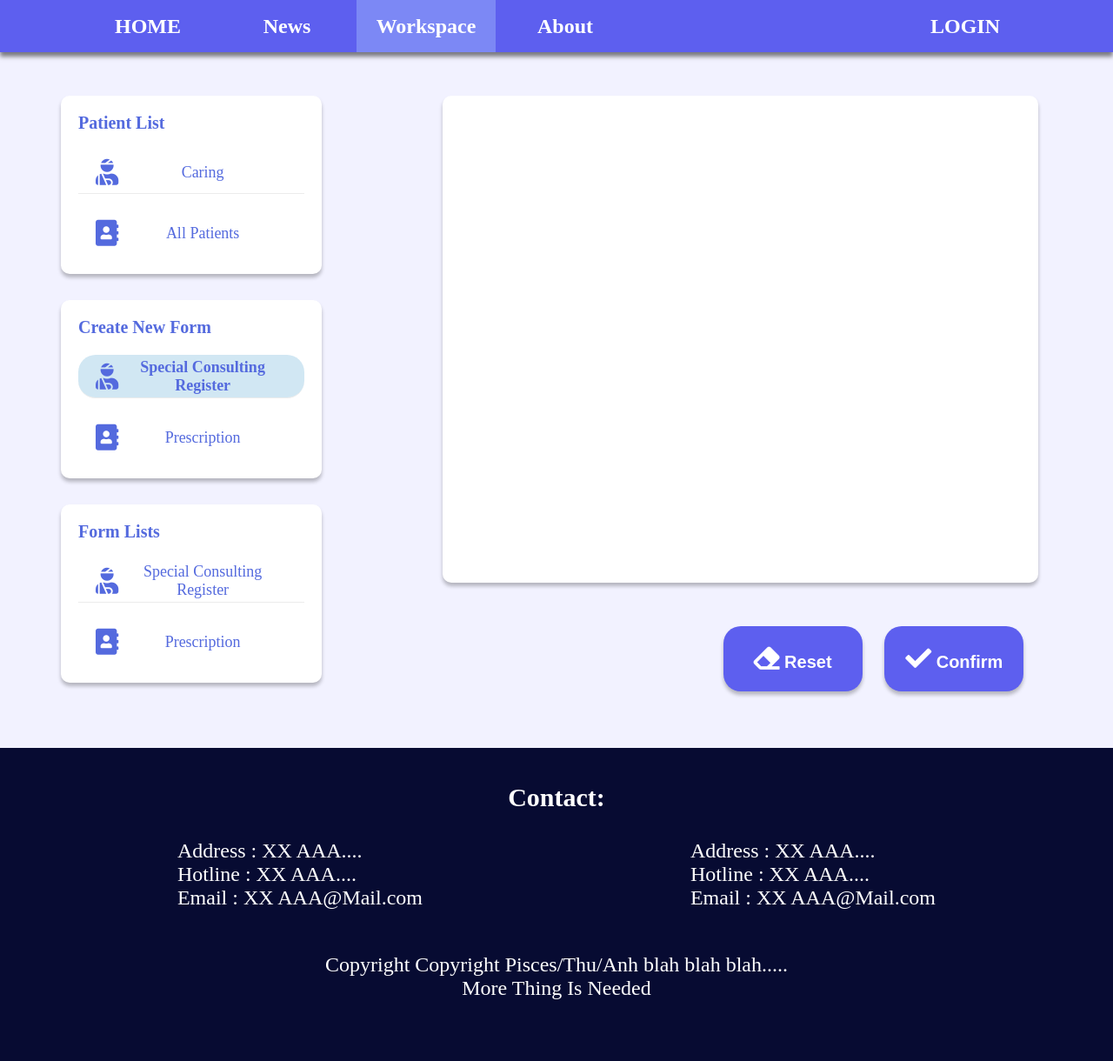
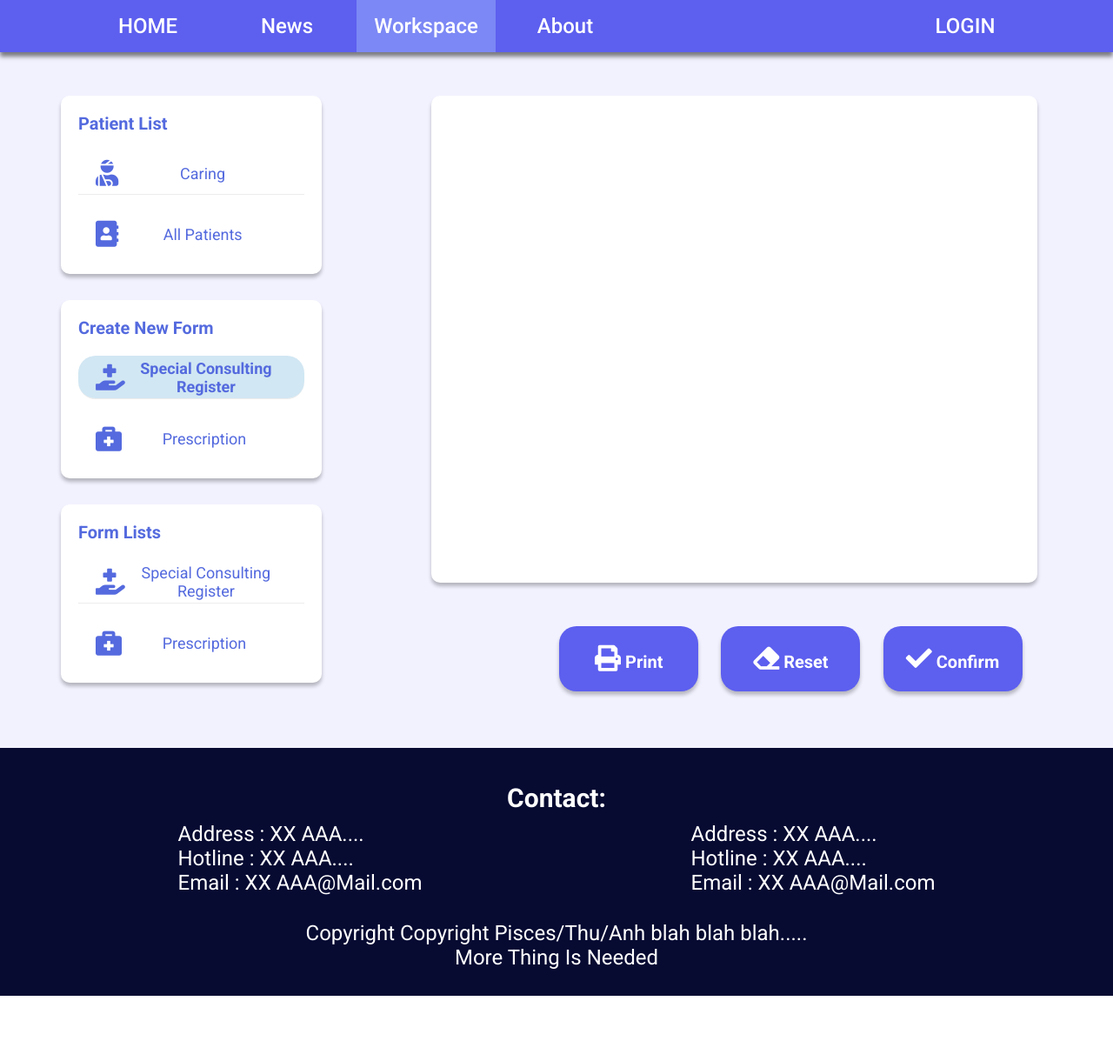
Before and after one commit to Nqunhth/Web_HospitalManagement, a PHP site: page /Doctor/formSpecCon.html in a window 1280 px wide. Shown: the whole page at 87% size. After the commit the page ends 1145 px from the top, so only its background shows below. Run offline with PHP 8.4, Linux system fonts and the light colour scheme.

Commit message:
Update Font -Fix size Footer -Fix icon-button

```diff
--- a/About/aboutPage.html
+++ b/About/aboutPage.html
@@ -18,7 +18,7 @@
         <div class="header__navbar">
             <ul class="navbar--list">
                 <li class="navbar--item">
-                    <a href="/" class="navbar--item-link is-active-in-navbar">HOME</a>
+                    <a href="/" class="navbar--item-link">HOME</a>
                 </li>
                 <li class="navbar--item">
                     <a href="" class="navbar--item-link">News</a>
@@ -27,7 +27,7 @@
                     <a href="../Doctor/patientCaring.html" class="navbar--item-link">Workspace</a>
                 </li>
                 <li class="navbar--item has-dropdown-menu">
-                    <a href="" class="navbar--item-link">About</a>
+                    <a href="./aboutPage.html" class="navbar--item-link is-active-in-navbar">About</a>
                     <ul class="dropdown-menu">
                         <li>
                             <a href="">Our Hospital</a>
--- a/Doctor/formSpecCon.html
+++ b/Doctor/formSpecCon.html
@@ -4,6 +4,12 @@
 <head>
     <meta charset="UTF-8">
     <title>HealthCareManagement</title>
+
+    <!--"Roboto" & "M PLUS Rounded 1c font" -->
+    <link rel="preconnect" href="https://fonts.googleapis.com">
+    <link rel="preconnect" href="https://fonts.gstatic.com" crossorigin>
+    <link rel="stylesheet" href="https://fonts.googleapis.com/css2?family=M+PLUS+Rounded+1c:wght@100;300;400;500;700;800;900&family=Roboto:ital,wght@0,100;0,300;0,400;0,500;0,700;1,100;1,300;1,400;1,500;1,700&display=swap">
+
     <link rel="stylesheet" href="../css/main.css">
     <link rel="stylesheet" href="../icon/fontawesome-free-5.15.4-web/css/all.min.css">
 </head>
@@ -22,7 +28,7 @@
                     <a href="./patientCaring.html" class="navbar--item-link is-active-in-navbar">Workspace</a>
                 </li>
                 <li class="navbar--item has-dropdown-menu">
-                    <a href="" class="navbar--item-link">About</a>
+                    <a href="../About/aboutPage.html" class="navbar--item-link">About</a>
                     <ul class="dropdown-menu">
                         <li>
                             <a href="">Our Hospital</a>
@@ -64,11 +70,11 @@
                         <p>Create New Form</p>
                         <ul>
                             <li class="has-border-bottom is-active-in-menu">
-                                <i class="fas fa-user-injured"></i>
+                                <i class="fas fa-hand-holding-medical"></i>
                                 <a href="./formSpecCon.html">Special Consulting Register</a>
                             </li>
                             <li>
-                                <i class="fas fa-address-book"></i>
+                                <i class="fas fa-briefcase-medical"></i>
                                 <a href="./formPrescription.html">Prescription</a>
                             </li>
                         </ul>
@@ -77,11 +83,11 @@
                         <p>Form Lists</p>
                         <ul>
                             <li class="has-border-bottom">
-                                <i class="fas fa-user-injured"></i>
+                                <i class="fas fa-hand-holding-medical"></i>
                                 <a href="./listSpecCon.html">Special Consulting Register</a>
                             </li>
                             <li>
-                                <i class="fas fa-address-book"></i>
+                                <i class="fas fa-briefcase-medical"></i>
                                 <a href="./listPrescription.html">Prescription</a>
                             </li>
                         </ul>
@@ -92,6 +98,7 @@
 
                     </div>
                     <div class="content__button">
+
                         <button class="button button-confirm">
                             <i class="fas fa-check"></i>
                             Confirm
@@ -99,6 +106,10 @@
                         <button class="button button-reset">
                             <i class="fas fa-eraser"></i>
                             Reset
+                        </button>
+                        <button class="button button-print">
+                            <i class="fas fa-print"></i>
+                            Print
                         </button>
                     </div>
 
--- a/css/main.css
+++ b/css/main.css
@@ -27,6 +27,7 @@
     background-image: url('/img/_116734510_fb04a850-8d34-421d-aff1-988acc6efabb.jpg');
     background-repeat: no-repeat;
     background-size: cover;
+    /* position: relative; */
 }
 .header__news--img .news--btn{
     height: 100%;
@@ -57,6 +58,7 @@
     height: 40vh;
     background-color: #1C2244;
 }
+
 /*main__content navbar*/
 .header__navbar{
     position: sticky;
@@ -88,11 +90,13 @@
     position: relative;
     color: white;
     font-size: 24px;
-    font-weight: 700; /* Same as Bold */
+    font-family: 'Roboto', sans-serif;
+    font-weight: 500;
 }
 .navbar--flex-spacer{
     flex-grow: 1;
 }
+
 /*Current selected page*/
 .is-active-in-navbar{
     background-color: #7C88F5;
@@ -102,6 +106,7 @@
     background-color:#D1E7F3;
     font-weight: 700;
 }
+
 /*main__content navbar navbar_dropdown*/
 .has-dropdown-menu{
     position: relative;
@@ -128,7 +133,8 @@
     height: 50px;
     color: white;
     font-size: 24px;
-    font-weight: 500;
+    font-family: 'Roboto', sans-serif;
+    font-weight: 300;
 }
     /*navbar + dropdown effect*/
 .navbar--item a:hover{
@@ -166,6 +172,7 @@
 .container__logo{
     padding-top: 80px;
     padding-left: 60px;
+    font-family: 'Roboto', sans-serif;
 }
 .logo--background{
     width: 522px;
@@ -198,7 +205,7 @@
 .logo--content h3{
     padding-top: 50px;
     font-size: 35px;
-    font-weight: 500;
+    font-weight: 300;
 }
 
 /*Doctor_content Spec Consult Register*/
@@ -220,8 +227,9 @@
     color:#546ADE;
     margin-left: 70px;
     padding: 20px 20px 0;
-    font-weight: 800;
+    font-weight: 600;
     font-size: 20px;
+    font-family: 'Roboto', sans-serif;
 }
 .menu__box ul{
     list-style: none;
@@ -286,11 +294,15 @@
     color: white;
     box-shadow:rgba(0, 0, 0, 25%) 0px 4px 4px;
     font-size: 20px;
-    font-weight: 900;
+    font-weight: 600;
     float: right;
+    font-family: 'Roboto', sans-serif;
 }
 .button .fas{
     font-size: 30px;
+}
+.button-print{
+    margin-right: 3%;
 }
 .button-reset{
     margin-right: 3%;
@@ -298,9 +310,11 @@
 .button-confirm{
     margin-right: 12%;
 }
+
 .card-list{
     list-style: none;
     margin: 30px 100px 20px 60px;
+    font-family: 'Roboto', sans-serif;
 }
 .card-list li:first-child{
     margin-top: 50px;
@@ -325,36 +339,39 @@
     align-items: center;
     justify-content: center;
     border-radius: 10px;
+    font-family: 'M PLUS Rounded 1c', sans-serif;
 }
 .number-card h1{
     color: white;
 }
 .card-list .in-waiting{
-    width: 80%;
+    width: 70%;
     padding: 10px 30px;
 }
 .card-list .in-database{
-    width: 95%;
+    width: 85%;
     padding: 10px 50px;
 }
 .has-border-top{
     border-top: 1px solid #ECECEC;
 }
 .card-list .fas{
-    width: 5%;
+    width: 15%;
     font-size: 30px;
     display: flex;
     align-items: center;
     justify-content: center;
-    margin:0 50px 0 30px;
+    /* margin:0 50px 0 30px; */
 }
 
 .dropdown > [type="checkbox"] {
-    width: 100%;
+    width: 15%;
     height: 100%;
     opacity: 0;
     position: absolute;
     cursor: pointer;
+    z-index: 10;
+    margin-left: 85%;
 }
 .dropdown > input[type="checkbox"]:checked ~ .full-card {
     display: flex;
@@ -371,23 +388,23 @@
 /*footer__main__content*/
 .footer__content{
     width: 100%;
-    height: 360px;
     background-color: #070B32;
+    font-family: 'Roboto', sans-serif;
 }
 .footer__content{
-    padding: 40px 50px;
+    padding: 40px 50px 30px;
     color: white;
     font-size: 24px;
     font-weight: 400;
 }
 .content-title{
-    height: 65px;
     text-align: center;
     font-size: 30px;
     font-weight: 700;
 }
 .content-main{
     display: grid;
+    padding-top: 10px;
     grid-template-columns: repeat(2,1fr);
     justify-content: center;
     align-content: center;
@@ -407,6 +424,6 @@
     list-style: none;
 }
 .content-conclude{
-    padding-top: 50px;
+    padding-top: 30px;
     text-align: center;
 }
```
Also changed, not shown: Doctor/formPrescription.html (+15 -5 lines), Doctor/listPrescription.html (+11 -5 lines), Doctor/listSpecCon.html (+11 -5 lines), Doctor/patientCaring.html (+10 -4 lines), Doctor/patientList.html (+11 -5 lines), css/about.css (+8 -9 lines), index.html (+7 -1 lines).
